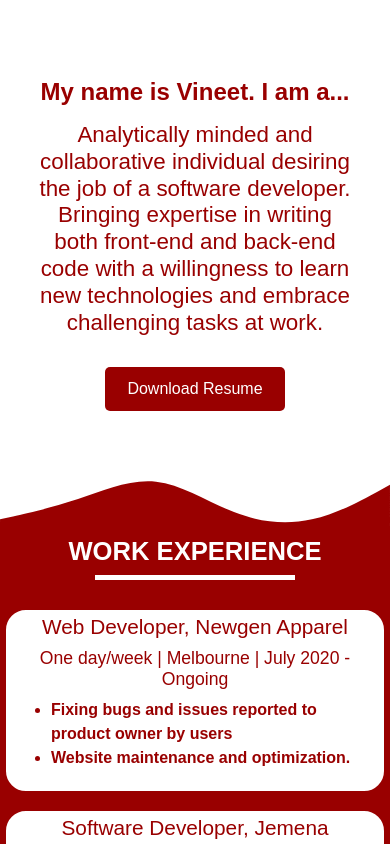
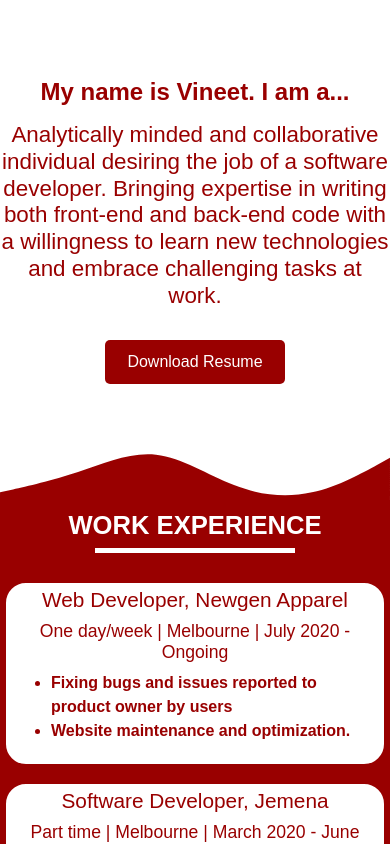
Before and after one commit to vineet39/portfolio, a React (Create React App) app: page / in a window 390 px wide. Shown: the top 844 px of the page. Built offline with nearby package versions, Linux system fonts and the light colour scheme.

Commit message:
Profile to 100% width on mobile

```diff
--- a/src/components/Profile/Profile.css
+++ b/src/components/Profile/Profile.css
@@ -81,4 +81,8 @@ h3 {
         padding: 10px;
         width: 180px;
     }
+    .profile h2,
+    h3 {
+        width: 100%
+    }
 }
```
